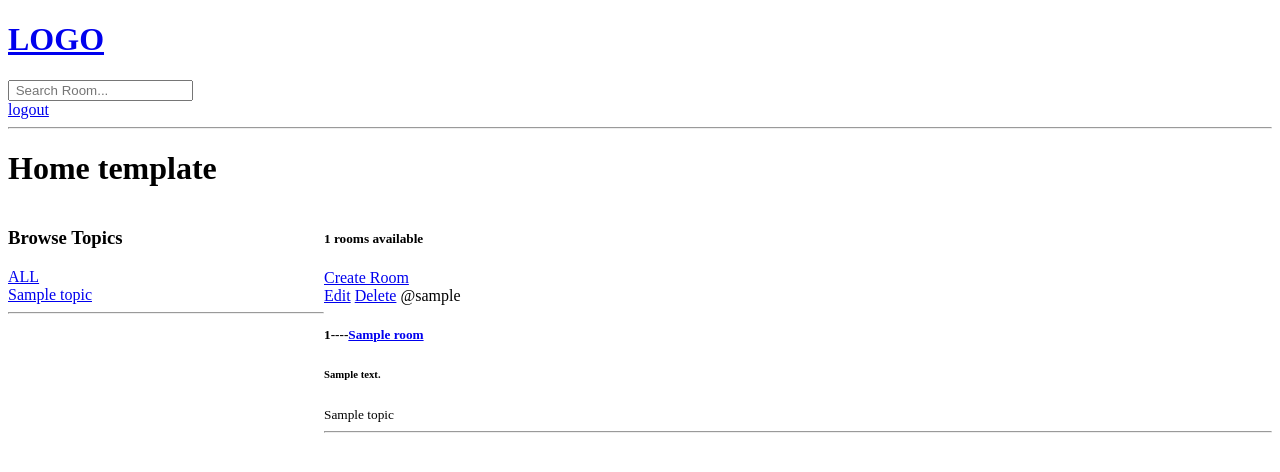
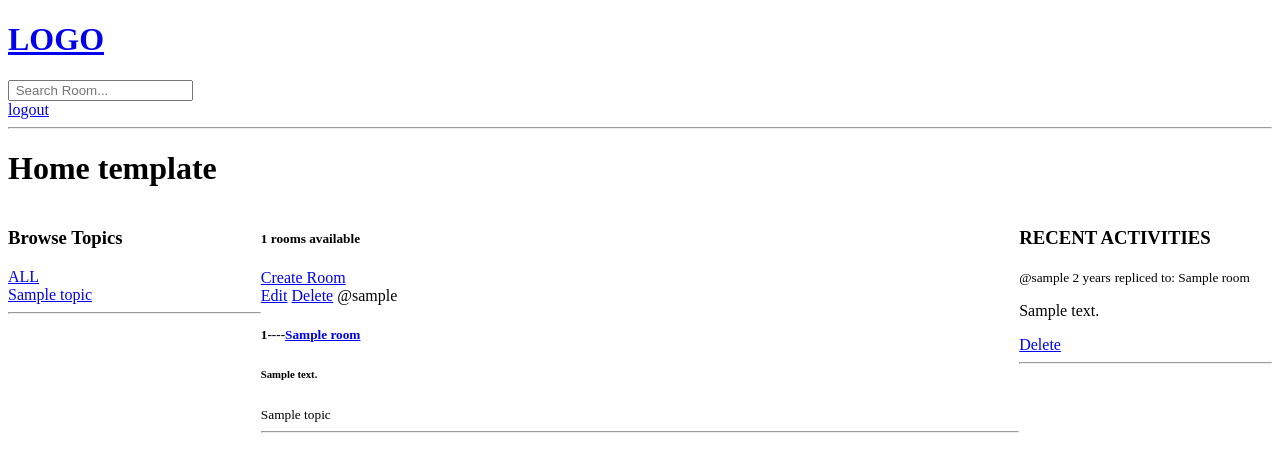
Before and after one commit to RajibMiah/study_buddy, a Django app: page / in a window 1280 px wide. Shown: the top 472 px of the page. Run offline with Django 4.2, Linux system fonts and the light colour scheme; a user stored in the database is signed in; tables that the repository leaves empty hold one stand-in row (values such as "Sample post").

Commit message:
working on user activity components

```diff
--- a/base/models.py
+++ b/base/models.py
@@ -33,5 +33,8 @@ class Message(models.Model):
     updated = models.DateTimeField(auto_now=True)
     created  = models.DateTimeField(auto_now_add=True)
 
+    class Meta:
+        ordering = ['-updated' , '-created']
+
     def __str__(self) -> str:
         return self.body[0:50]
--- a/base/templates/base/home.html
+++ b/base/templates/base/home.html
@@ -5,7 +5,7 @@
     <style>
         .home-container {
             display: grid;
-            grid-template-columns: 1fr 3fr;
+            grid-template-columns: 1fr 3fr 1fr;
         }
     </style>
     <h1>Home template</h1>
@@ -30,7 +30,7 @@
 
         <div>
             <div>
-                <h5>{{room_count}}
+                <h5>{{ room_count }}
                     rooms available</h5>
             </div>
             <a href="{% url 'create-room' %}">Create Room</a>
@@ -39,19 +39,37 @@
                     {% if request.user == room.host %}
                         <a href="{% url 'update-room' room.id %}">Edit</a>
                         <a href="{% url 'delete-room' room.id %}">Delete</a>
-                        {%endif%}
+                    {% endif %}
                     <span>@{{ room.host.username }}</span>
                     <h5>
                         {{ room.id }}----<a href="{% url 'room' room.id %}">{{ room.name }}</a>
                     </h5>
 
-                        <h6>{{room.description}}</h6>
+                    <h6>{{ room.description }}</h6>
 
                     <small>{{ room.topic.name }}</small>
-                        <hr></div>
+                    <hr/>
+                </div>
             {% endfor %}
         </div>
 
+        <div>
+            <h3>RECENT ACTIVITIES</h3>
+            {% for room_message in room_messages %}
+                <div>
+                    <small>@{{ room_message.user }}
+                        {{ room_message.created |timesince }}</small>
+                    <small>repliced to:
+                        {{ room_message.room }}</small>
+                    <p>{{ room_message.body }}</p>
+                    {% if request.user == room_message.user %}
+                        <a href="{% url 'delete-message' room_message.id %}">Delete</a>
+                    {% endif %}
+                </div>
+                <hr/>
+            {% endfor %}
+        </div>
     </div>
 
+
 {% endblock %}
--- a/base/views.py
+++ b/base/views.py
@@ -72,10 +72,10 @@ def home(request):
         Q(host__username__icontains=q) |
         Q(description__icontains=q)
     )
-
+    room_messages = Message.objects.filter(Q(room__topic__name__icontains = q))
     topic = Topic.objects.all()
     room_count = room.count()
-    context = {"rooms": room, 'topics': topic, 'room_count': room_count}
+    context = {"rooms": room, 'topics': topic, 'room_count': room_count , 'room_messages':room_messages}
 
     return render(request, 'base/home.html', context)
 
@@ -83,9 +83,9 @@ def home(request):
 def room(request, pk):
 
     room_details = Room.objects.get(id=pk)
-    room_messages = room_details.message_set.all().order_by('-created')
+    room_messages = room_details.message_set.all()
     participants = room_details.participants.all()
-    print('participants' , participants)
+    # print('participants' , participants)
     if request.method == 'POST':
 
         message = Message.objects.create(
```
Lines whose indentation alone changed are shown as unchanged.
